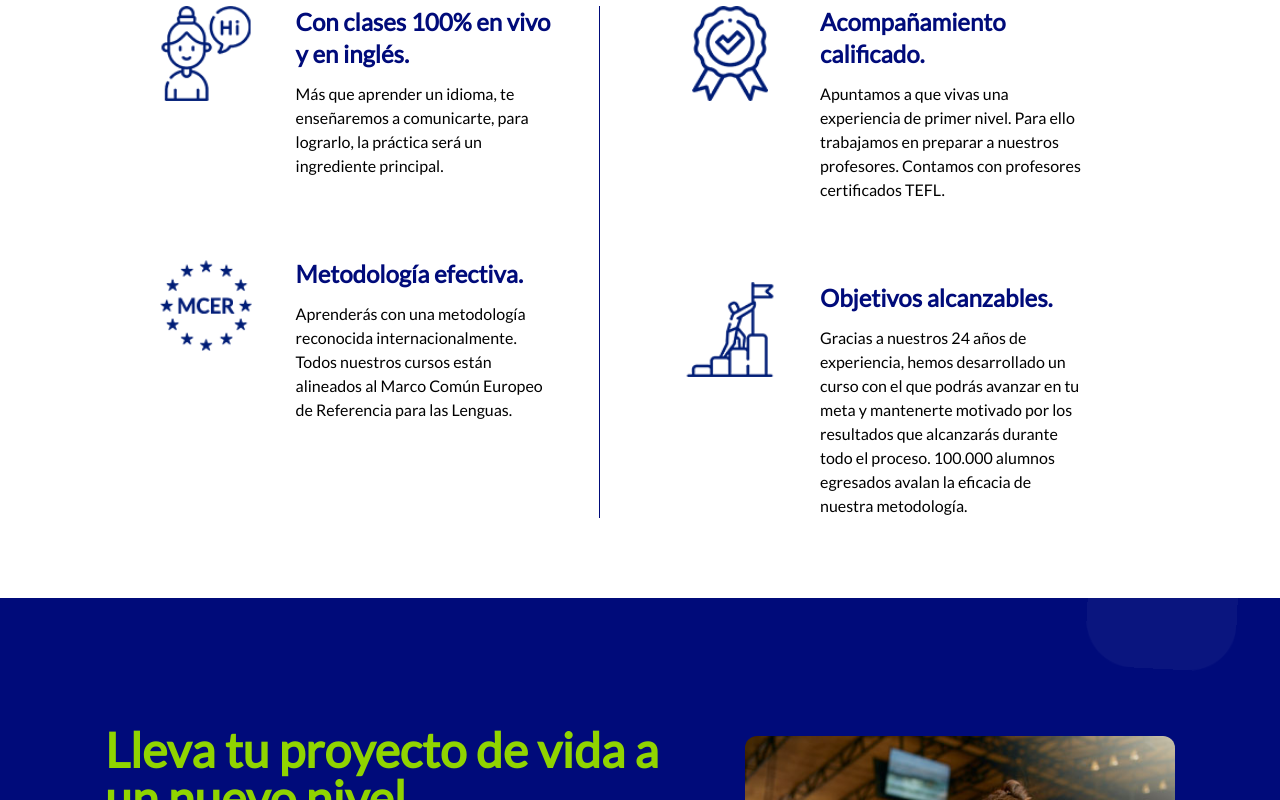
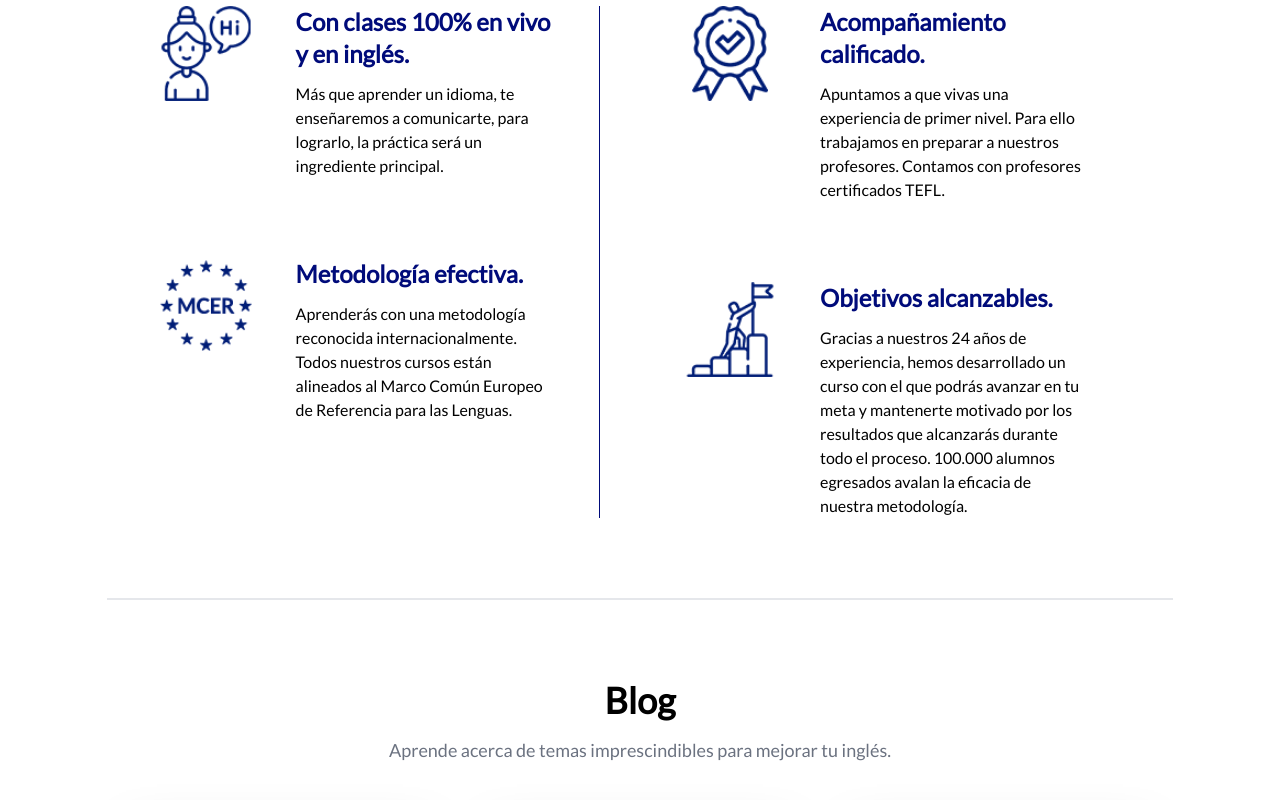
Before and after one commit to suchmolin/fyrloisonline, a Next.js app: page / in a window 1280 px wide. Shown: the part 4290-5090 px from the top of the page. Built offline with nearby package versions, Linux system fonts and the light colour scheme.

Commit message:
added blog section

```diff
--- a/src/app/page.js
+++ b/src/app/page.js
@@ -10,6 +10,7 @@ import ComoAprenderas from "@/components/ComoAprenderas/page";
 import LlevaTuProyecto from "@/components/LlevaTuProyecto/page";
 import Footer from "@/components/Footer/page";
 import SeccionEventos from "@/components/SeccionEventos/page";
+import SeccionBlog from "@/components/SeccionBlog/page";
 
 export default function Home() {
   return (
@@ -23,6 +24,7 @@ export default function Home() {
       <SubSeccionCursos />
       <SeccionMiss />
       <ComoAprenderas />
+      <SeccionBlog />
       <LlevaTuProyecto />
       <SeccionEventos />
     </main>
--- a/src/components/ComoAprenderas/page.jsx
+++ b/src/components/ComoAprenderas/page.jsx
@@ -3,8 +3,8 @@ import Link from "next/link";
 
 export default function ComoAprenderas() {
   return (
-    <div className="w-full flex justify-center py-20">
-      <div className="w-10/12">
+    <div className="w-full flex justify-center ">
+      <div className="w-10/12 border-b-2 border-gray-200 py-20">
         <div className="flex flex-col md:flex-row justify-between items-center py-10">
           <h3 className="text-3xl md:text-4xl font-bold text-[#000b7a]">
             ¿Cómo aprenderás inglés con nosotros?
--- /dev/null
+++ b/src/components/SeccionBlog/page.jsx
@@ -0,0 +1,15 @@
+import BlogUltimosArticulos from "../BlogUltimosArticulos/page";
+
+export default function SeccionBlog() {
+  return (
+    <div className="w-full flex flex-col items-center py-20">
+      <h2 className="text-4xl font-bold text-center pb-4 px-5">Blog</h2>
+      <p className="text-center text-gray-500 text-lg">
+        Aprende acerca de temas imprescindibles para mejorar tu inglés.
+      </p>
+      <div className="w-full pt-10">
+        <BlogUltimosArticulos />
+      </div>
+    </div>
+  );
+}
```
